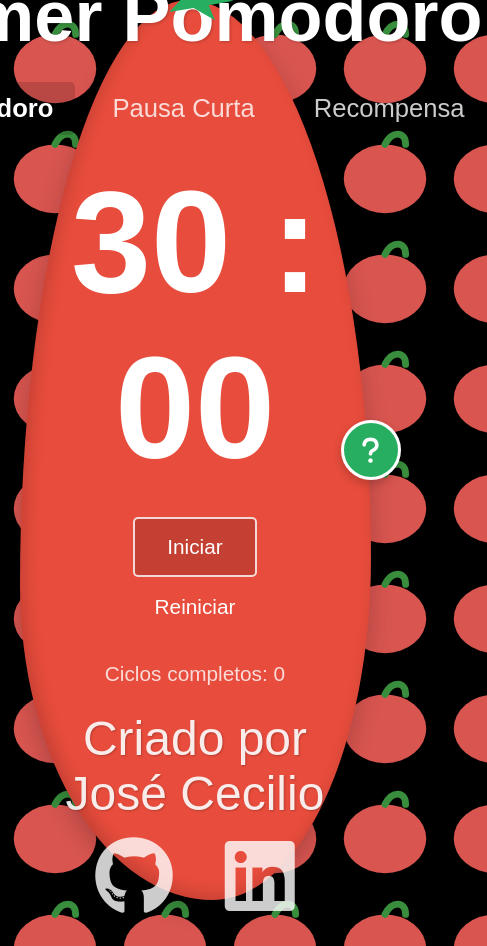
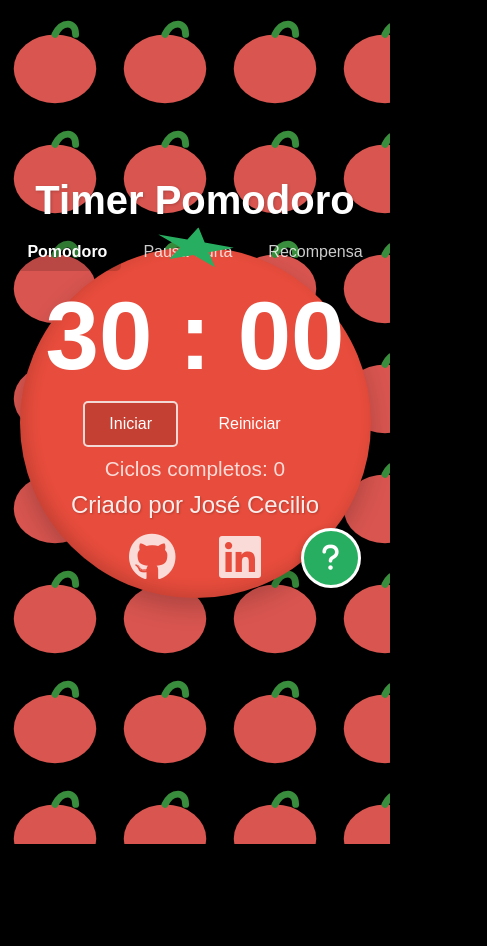
Before and after one commit to Bobpunk/timer-pomodoro, a plain HTML site: page index.html in a window 390 px wide. Shown: the top 946 px of the page, 487 px wide, since content can reach past the window. After the commit the page ends 844 px from the top, so only its background shows below. Drawn offline with Linux system fonts and the light colour scheme.

Commit message:
Otimizado o style.css para dispositivos móveis

```diff
--- a/style.css
+++ b/style.css
@@ -16,23 +16,26 @@ body {
     min-height: 100vh;
 }
 
-.pomodoro-container {
+
+    .pomodoro-container {
     background: #e74c3c;
     border-radius: 48% 52% 45% 55% / 65% 62% 38% 35%;
     box-shadow: 0 10px 25px rgba(0, 0, 0, 0.2), inset 5px -5px 15px rgba(0,0,0,0.15);
-    width: 90%;
+    width: 90vw;
     max-width: 900px;
-    height: 900px;
+    height: 90vw;
+    max-height: 900px;
     position: relative;
     display: flex;
     flex-direction: column;
     justify-content: center;
-    gap: 25px;
+    gap: 15px;
     align-items: center;
-    padding: 0 40px;
+    padding: 0 20px;
     text-align: center;
     border: none;
 }
+
 
 .pomodoro-container::before {
     content: '';
@@ -221,3 +224,79 @@ h1 {
 .info-panel strong {
     color: #27ae60;
 }
+
+
+/* Config para dispositivos movéis        */
+
+
+@media (max-width: 768px) {
+
+    h1 {
+
+        font-size: clamp(2.5rem, 10vw, 4.5rem);
+    }
+
+    .timer {
+        font-size: clamp(6rem, 20vw, 9rem);
+        white-space: nowrap;
+    }
+
+    .modo-btn {
+        font-size: 1.1rem;
+        padding: 8px 12px;
+    }
+
+    .controle-botoes button {
+        font-size: 1rem;
+        padding: 12px 24px;
+    }
+
+    .assinatura p {
+        font-size: clamp(1.5rem, 5vw, 3rem);
+    }
+
+    .social-links a {
+        font-size: clamp(3rem, 12vw, 5rem);
+    }
+
+
+    .info-container {
+        top: auto;
+        bottom: 10px;
+        right: 10px;
+        transform: none;
+    }
+
+    .info-panel {
+
+        top: auto;
+        bottom: 110%;
+        left: 50%;
+        transform: translateX(-100%);
+    }
+
+    .info-panel.ativo {
+
+        width: 80vw;
+        max-width: 300px;
+    }
+}
+
+@media (max-width: 768px) {
+     .pomodoro-container {
+
+        border-radius: 50%;
+        padding-bottom: 80px;
+        gap: 10px;
+     }
+
+     .modo-botoes {
+
+
+        gap: 8px;
+     }
+
+     .modo-btn {
+        font-size: 1rem;
+     }
+}
```
